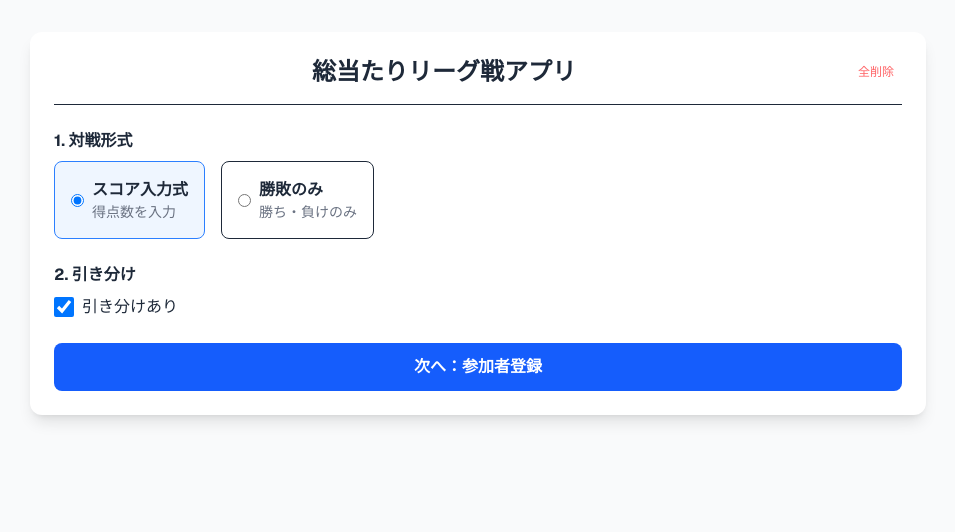
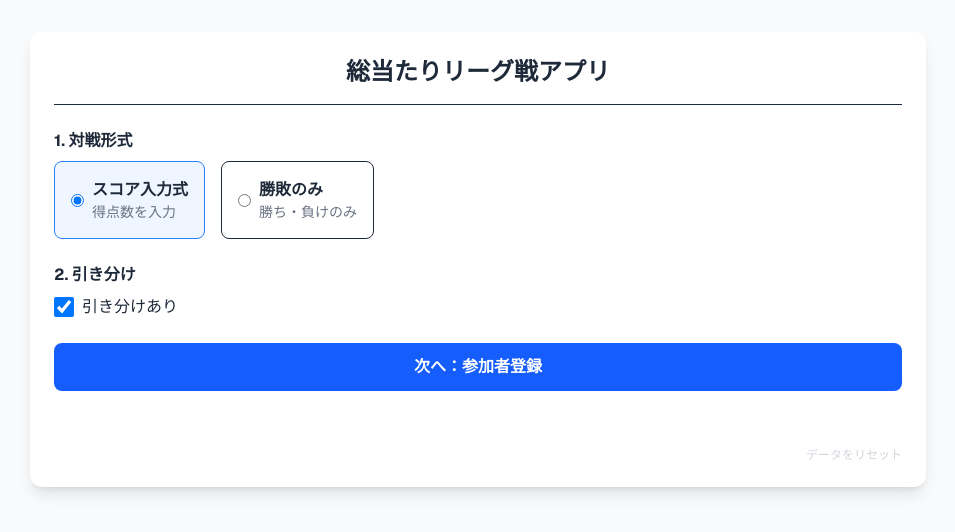
Before and after one commit to kurichan12/my-app, a Next.js app: page / in a window 1280 px wide. Shown: the top 532 px of the page, without its empty margins (162-1117 px from the left). Built offline with nearby package versions, Linux system fonts and the light colour scheme.

Commit message:
画面をシンプルに変更

```diff
--- a/app/page.tsx
+++ b/app/page.tsx
@@ -16,10 +16,7 @@ export default function LeagueApp() {
   // --- 状態管理 ---
   const [isLoaded, setIsLoaded] = useState(false);
   const [phase, setPhase] = useState<"settings" | "register" | "match">("settings");
-
-  // ★変更: デフォルトタイトルを指定のものに変更
   const [title, setTitle] = useState("第◯回 〇〇大会 ◯ブロック");
-
   const [mode, setMode] = useState<GameMode>("score");
   const [allowDraw, setAllowDraw] = useState(true);
   const [players, setPlayers] = useState<Player[]>([]);
@@ -34,7 +31,6 @@ export default function LeagueApp() {
     if (savedData) {
       try {
         const parsed = JSON.parse(savedData);
-        // ★変更: 保存データがない場合のフォールバックも新しいデフォルトに合わせる
         setTitle(parsed.title || "第◯回 〇〇大会 ◯ブロック");
         setMode(parsed.mode || "score");
         setAllowDraw(parsed.allowDraw ?? true);
@@ -55,7 +51,7 @@ export default function LeagueApp() {
     localStorage.setItem("league-app-data", JSON.stringify(data));
   }, [title, mode, allowDraw, players, matches, phase, isLoaded]);
 
-  // --- ロジック群 (変更なし) ---
+  // --- ロジック群 ---
   const addPlayer = () => {
     if (!newName.trim()) return;
     if (players.length >= 10) return alert("最大10人までです");
@@ -174,7 +170,7 @@ export default function LeagueApp() {
   };
 
   const resetData = () => {
-    if(!confirm("本当に全てのデータを削除して最初に戻りますか？")) return;
+    if(!confirm("【注意】\n本当に全てのデータを削除しますか？\nこの操作は取り消せません。")) return;
     localStorage.removeItem("league-app-data");
     window.location.reload();
   };
@@ -184,10 +180,9 @@ export default function LeagueApp() {
   return (
     <div className="min-h-screen p-8 bg-gray-50 text-gray-800 font-sans">
       <div className="max-w-4xl mx-auto bg-white p-6 rounded-xl shadow-lg">
-        {/* ★変更: ヘッダー部分の出し分けロジック */}
+        {/* ヘッダー: 全削除ボタンを削除 */}
         <div className="border-b pb-4 mb-6 flex justify-between items-center gap-4">
             {phase === "match" ? (
-                // 対戦画面（match）のときだけ編集可能な入力欄を表示
                 <input
                     type="text"
                     value={title}
@@ -196,13 +191,8 @@ export default function LeagueApp() {
                     placeholder="大会名を入力"
                 />
             ) : (
-                // 設定・登録画面では固定のアプリ名を表示
                 <h1 className="flex-1 text-2xl font-bold text-center">総当たりリーグ戦アプリ</h1>
             )}
-
-            <button onClick={resetData} className="text-xs text-red-400 hover:text-red-600 whitespace-nowrap px-2">
-                全削除
-            </button>
         </div>
 
         {phase === "settings" && (
@@ -234,6 +224,13 @@ export default function LeagueApp() {
               </label>
             </div>
             <button onClick={() => setPhase("register")} className="w-full bg-blue-600 text-white py-3 rounded-lg font-bold hover:bg-blue-700">次へ：参加者登録</button>
+
+            {/* 設定画面のフッターにも一応置いておく（邪魔にならない位置） */}
+            <div className="flex justify-end pt-8">
+                <button onClick={resetData} className="text-xs text-gray-300 hover:text-red-500 transition-colors">
+                    データをリセット
+                </button>
+            </div>
           </div>
         )}
 
@@ -280,7 +277,6 @@ export default function LeagueApp() {
             </div>
 
             <div ref={tableRef} className="p-4 bg-white">
-                {/* 画像化エリア内のタイトルも状態に合わせて表示 */}
                 <h2 className="text-center font-bold text-2xl mb-4 break-words">{title}</h2>
 
                 <div className="overflow-x-auto mb-8">
@@ -375,6 +371,16 @@ export default function LeagueApp() {
                     </tbody>
                 </table>
             </div>
+
+            {/* ★ここが新しい全削除ボタンの配置場所 */}
+            <div className="flex justify-end pt-4 border-t print:hidden">
+                <button
+                    onClick={resetData}
+                    className="text-xs text-gray-400 underline hover:text-red-600 transition-colors"
+                >
+                    データを全削除してリセット
+                </button>
+            </div>
           </div>
         )}
       </div>
```
